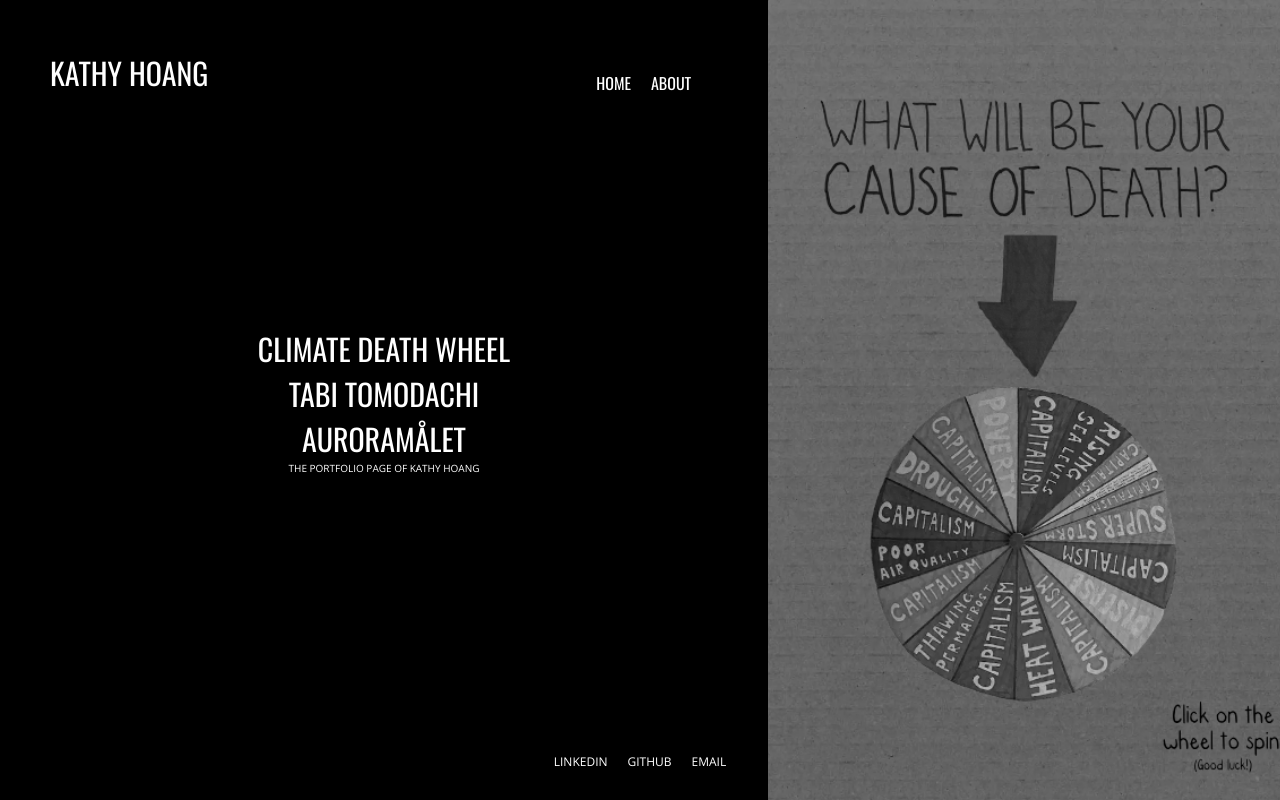
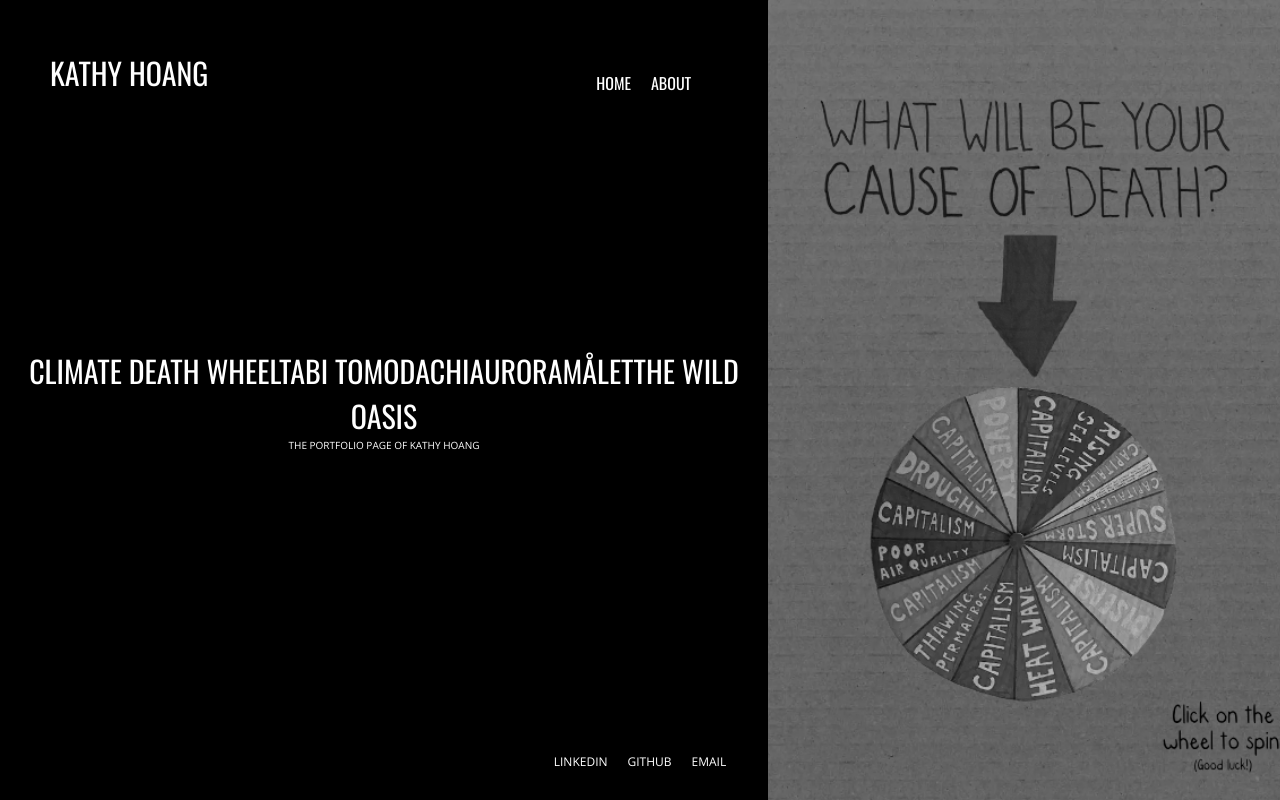
Before and after one commit to HahaKhoang/Kathy-personal-site, a React (Vite) app: page / in a window 1280 px wide. Shown: the top 800 px of the page. Built offline with nearby package versions, Linux system fonts and the light colour scheme.

Commit message:
Sets text to change depending on scroll behavior in HomepageContainer

```diff
--- a/src/UI/HomepageContainer.jsx
+++ b/src/UI/HomepageContainer.jsx
@@ -8,29 +8,20 @@ import jungwon from "../../public/img/jungwon.jpg";
 
 import { NavLink } from "react-router-dom";
 import { useInView } from "react-intersection-observer";
-import { useCallback, useRef } from "react";
 
 function HomepageContainer() {
-  const ref = useRef();
-  const intro = "Creative. Frontend Developer.";
-
   const { ref: climateRef, inView: climateVisible } = useInView({
-    threshold: 0.9,
+    threshold: 0.6,
   });
-  const { ref: tabiRef, inView: tabiVisible } = useInView({ threshold: 0.9 });
+  const { ref: tabiRef, inView: tabiVisible } = useInView({
+    threshold: 0.6,
+  });
   const { ref: auroraRef, inView: auroraVisible } = useInView({
-    threshold: 0.9,
+    threshold: 0.6,
   });
-
-  // const setRefs = useCallback(
-  //   (node) => {
-  //     ref.current = node;
-  //     climateRef(node);
-  //     tabiRef(node);
-  //     auroraRef(node);
-  //   },
-  //   [climateRef, tabiRef, auroraRef]
-  // );
+  const { ref: oasisRef, inView: oasisVisible } = useInView({
+    threshold: 0.6,
+  });
 
   const projects = [
     {
@@ -51,6 +42,12 @@ function HomepageContainer() {
       link: "/auroramalet",
       title: "Auroramålet",
     },
+    {
+      src: bi,
+      ref: oasisRef,
+      link: "/the-wild-oasis",
+      title: "The Wild Oasis",
+    },
   ];
 
   return (
@@ -58,10 +55,12 @@ function HomepageContainer() {
       <div className={styles["text-container"]}>
         <div className={styles["center-container"]}>
           <h1 className={styles.title}>
-            {climateVisible && <p>{projects[0].title}</p>}
-            {tabiVisible && <p>{projects[1].title}</p>}
-            {auroraVisible && <p>{projects[2].title}</p>}
+            {climateVisible && projects[0].title}
+            {tabiVisible && projects[1].title}
+            {auroraVisible && projects[2].title}
+            {oasisVisible && projects[3].title}
           </h1>
+
           <p>The portfolio page of Kathy Hoang</p>
         </div>
       </div>
```
